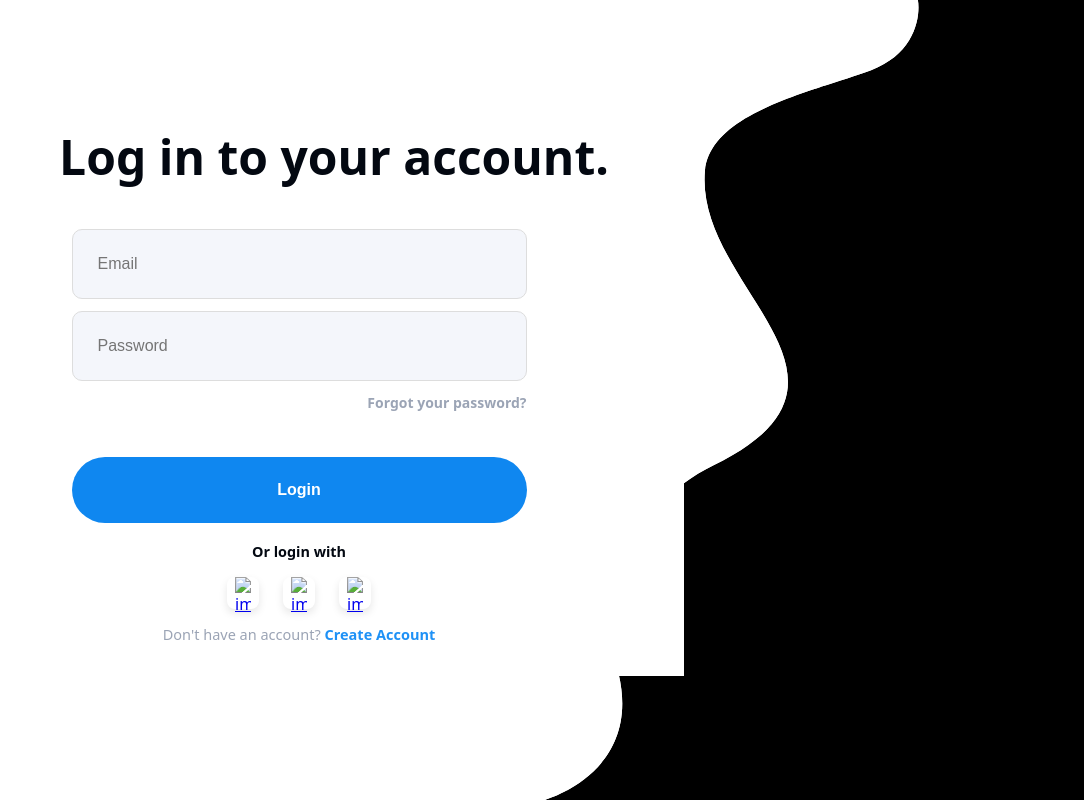
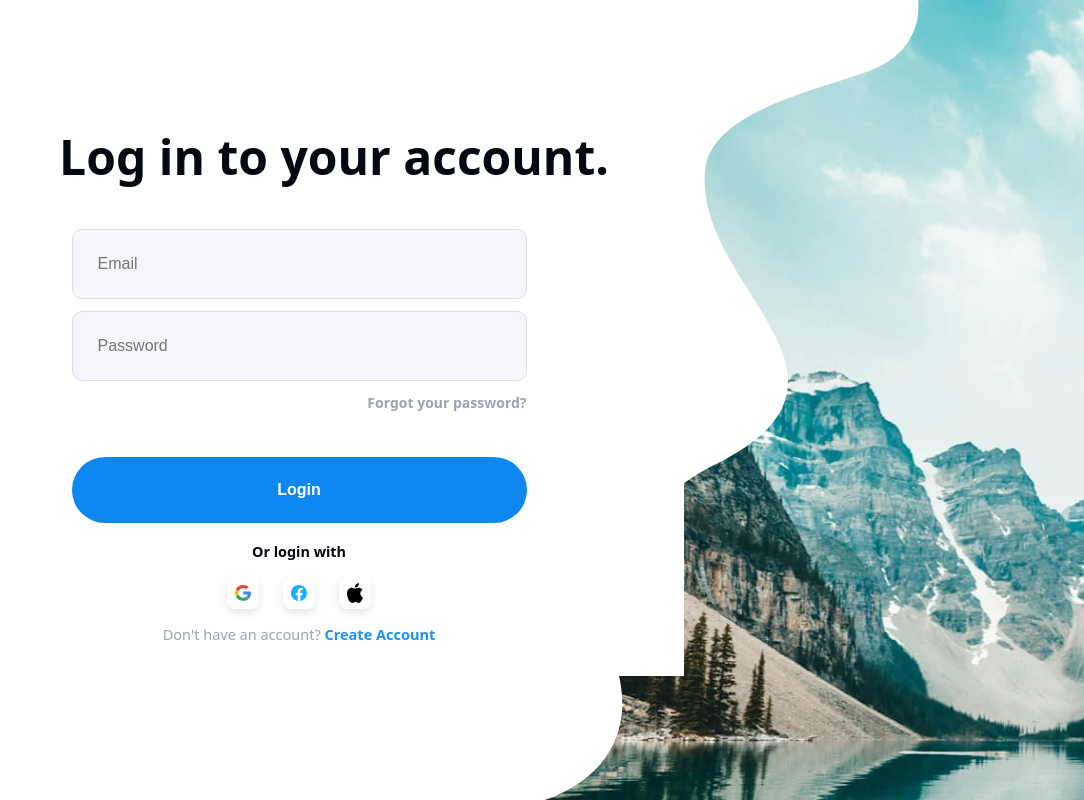
Before and after one commit to buriburi-nik/Expense-tracker, a plain HTML site: page auth/login.html in a window 1280 px wide. Shown: the whole page, without its empty margins (196-1280 px from the left). Drawn offline with Linux system fonts and the light colour scheme.

Commit message:
Update image paths in login.html and index.html; add new SVG icons

```diff
--- a/auth/login.html
+++ b/auth/login.html
@@ -291,13 +291,13 @@
             <p class="login__social-title">Or login with</p>
             <div class="login__social-links">
                 <a href="#" class="login__social-link">
-                    <img src="/img/icon-google.svg" alt="image" class="login__social-img">
+                    <img src="../img/icon-google.svg" alt="image" class="login__social-img">
                 </a>
                 <a href="#" class="login__social-link">
-                    <img src="/img/icon-facebook.svg" alt="image" class="login__social-img">
+                    <img src="../img/icon-facebook.svg" alt="image" class="login__social-img">
                 </a>
                 <a href="#" class="login__social-link">
-                    <img src="/img/icon-apple.svg" alt="image" class="login__social-img">
+                    <img src="../img/icon-apple.svg" alt="image" class="login__social-img">
                 </a>
             </div>
             <p class="signup-text">Don't have an account? <a href="../index.html" class="reset-button" id="resetStorage">Create
@@ -320,7 +320,7 @@
                         591.11 115.306 518.927 176.468 488.873C363.385 397.026 156.98 302.824
                         167.945 179.32C173.46 117.209 284.755 95.1699 342.407 73.6315Z" />
 
-            <image class="login__img" href="/img/bg-img.jpg" />
+            <image class="login__img" href="../img/bg-img.jpg" />
         </g>
     </svg>
 </body>
```
Also changed, not shown: index.html (+1 -1 lines), img/bg-img.jpg (added), img/icon-apple.svg (added), img/icon-facebook.svg (added), img/icon-google.svg (added), img/mask-blob.svg (added).
